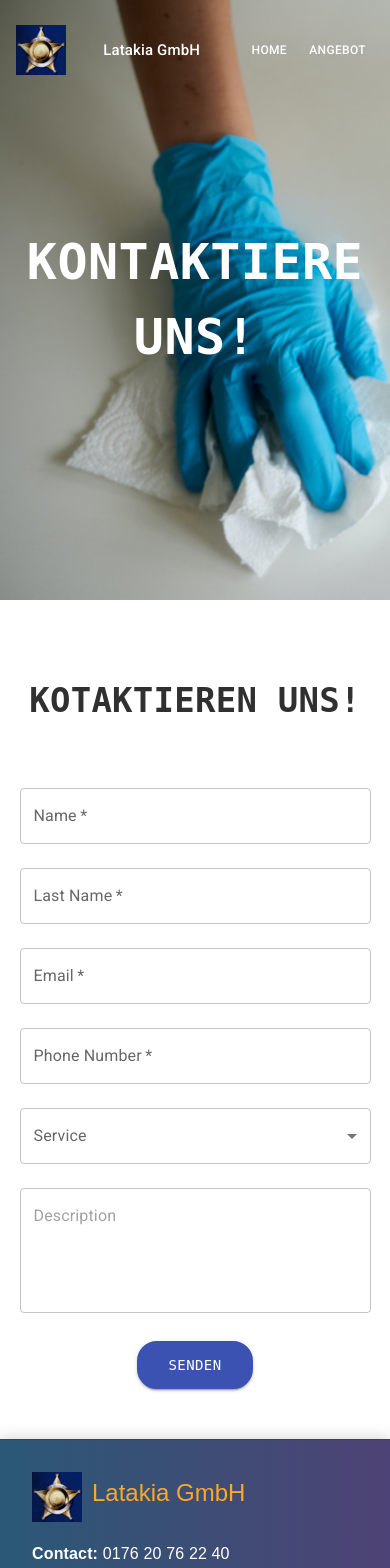
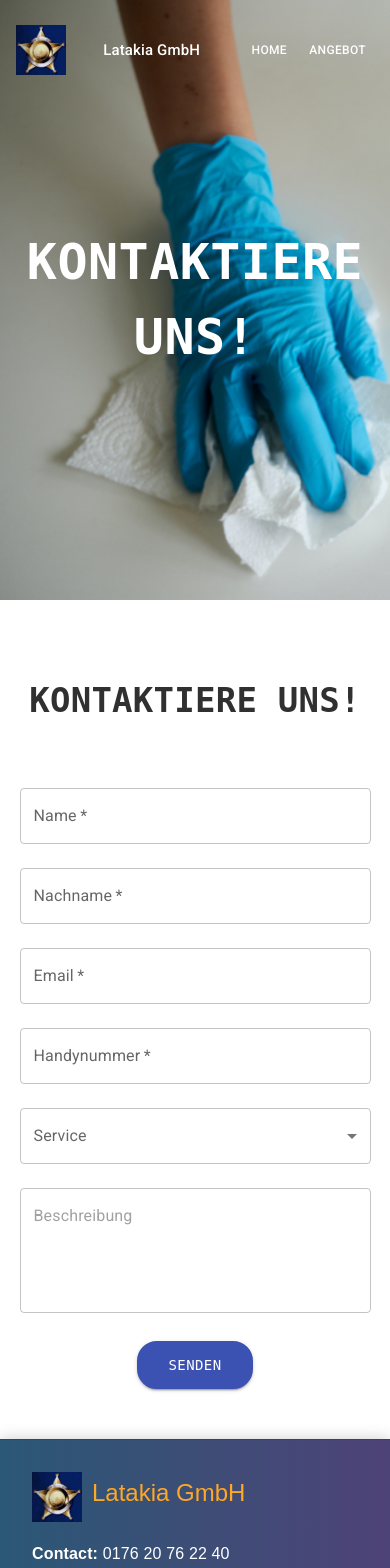
Before and after one commit to Ameer-Alaswad/latakia-gmbh-services-freelance, a React (Vite) app: page /contact-us in a window 390 px wide. Shown: the top 1568 px of the page. Built offline with nearby package versions, Linux system fonts and the light colour scheme; a web font is replaced by a local one; what react-swipeable-views-utils would draw is missing.

Commit message:
adds security check for links in the form

```diff
--- a/src/assets/index.tsx
+++ b/src/assets/index.tsx
@@ -54,13 +54,5 @@ export const servicesOverviewData = [
     },
 ];
 
-export const formDataObject = {
-    name: '',
-    lastName: '',
-    phoneNumber: '',
-    email: '',
-    serviceType: '',
-    description: '',
-};
 
 export const servicesOptions = ['Option 1', 'Option 2', 'Option 3', 'Option 4'];
--- a/src/assets/text.tsx
+++ b/src/assets/text.tsx
@@ -16,3 +16,12 @@ export const DESIGNER_NAME_TEXT = "Ameer Alaswad"
 export const DESIGNER_WEBSITE_TEXT = "https://ameer-alaswad.netlify.app/"
 export const WEBSITE_OWNER_EMAIL_TEXT = "mailto:Latakia981@gmail.com"
 export const CONTACT_US_TEXT = "KONTAKTIERE UNS!"
+export const CONTACT_FORM_SUCCESS_MESSAGE = "Wir haben Ihre Anfrage erhalten, jemand wird Ihnen bald antworten"
+export const CONTACT_FORM_ERROR_MESSAGE = "Error sending email"
+export const SERVICE_TEXT = "Service"
+export const CLEANING_SERVICE_TEXT = "Reinigungsservice"
+export const LOGISTICS_SERVICES_TEXT = "Logistik Services"
+export const SECCURITY_SERVICES_TEXT = "Sicherheitsdienst"
+export const PERSONAL_TRANSPORT_SERVICES_TEXT = "Personenbeförderun"
+export const OTHER_TEXT = "Personenbeförderun"
+export const SEND_REQUEST_TEXT = "Senden"
--- a/src/components/form-page/contact-form/index.tsx
+++ b/src/components/form-page/contact-form/index.tsx
@@ -1,8 +1,35 @@
-import React, { useState } from 'react';
-import { Button, TextField, Select, MenuItem, InputLabel, FormControl, Box, Typography } from '@mui/material';
+import React, { useState } from "react";
+import {
+    Button,
+    TextField,
+    Select,
+    MenuItem,
+    InputLabel,
+    FormControl,
+    Box,
+    Typography,
+} from "@mui/material";
 import { toast } from "react-toastify";
-import emailjs from '@emailjs/browser';
-import 'react-toastify/dist/ReactToastify.css';
+import emailjs from "@emailjs/browser";
+import "react-toastify/dist/ReactToastify.css";
+import {
+    contactFormMainContainerStyles,
+    contactFormStyles,
+    contactFormSubmitButtonStyles,
+    contactUsTitleStyles,
+} from "./styles";
+import {
+    CLEANING_SERVICE_TEXT,
+    CONTACT_FORM_ERROR_MESSAGE,
+    CONTACT_FORM_SUCCESS_MESSAGE,
+    CONTACT_US_TEXT,
+    LOGISTICS_SERVICES_TEXT,
+    OTHER_TEXT,
+    PERSONAL_TRANSPORT_SERVICES_TEXT,
+    SECCURITY_SERVICES_TEXT,
+    SEND_REQUEST_TEXT,
+    SERVICE_TEXT,
+} from "../../../assets/text";
 interface FormData {
     name: string;
     lastName: string;
@@ -13,13 +40,14 @@ interface FormData {
 }
 
 const MyForm: React.FC = () => {
+
     const [formData, setFormData] = useState<FormData>({
-        name: '',
-        lastName: '',
-        email: '',
-        phoneNumber: '',
-        service: '',
-        description: '',
+        name: "",
+        lastName: "",
+        email: "",
+        phoneNumber: "",
+        service: "",
+        description: "",
     });
 
     const handleChange = (key: keyof FormData, value: string) => {
@@ -29,113 +57,101 @@ const MyForm: React.FC = () => {
         }));
     };
 
-    const handleSubmit = async (e: React.MouseEvent<HTMLButtonElement, MouseEvent>) => {
+    const handleSubmit = async (
+        e: React.MouseEvent<HTMLButtonElement, MouseEvent>
+    ) => {
         e.preventDefault();
 
+        const containsLink = Object.values(formData).some((value) =>
+            value.toLowerCase().includes("http://") || value.toLowerCase().includes("https://")
+        );
+
+        if (containsLink) {
+            toast.error("Links are not allowed in the form fields");
+            return;
+        }
+
         const templateParams = {
-            name: formData.name,
-            lastName: formData.lastName,
-            email: formData.email,
-            phoneNumber: formData.phoneNumber,
-            service: formData.service,
-            description: formData.description,
+            name: formData?.name,
+            lastName: formData?.lastName,
+            email: formData?.email,
+            phoneNumber: formData?.phoneNumber,
+            service: formData?.service,
+            description: formData?.description,
         };
 
         try {
-            // Use your EmailJS template ID, service ID, and user ID
             const response = await emailjs.send(
-                'service_56p4lg1',
-                'template_lbfhy68',
+                "service_56p4lg1",
+                "template_lbfhy68",
                 templateParams,
-                'WpgTXMD0k0R12bTnt'
+                "WpgTXMD0k0R12bTnt"
             );
-            toast.success("Wir haben Ihre Anfrage erhalten, jemand wird Ihnen bald antworten")
-            console.log('Email sent successfully', response);
+            toast.success(CONTACT_FORM_SUCCESS_MESSAGE);
+            console.log("Email sent successfully", response);
             console.log(templateParams);
-
         } catch (error) {
-            toast.error("Error sending email")
-            console.error('Error sending email', error);
+            toast.error(CONTACT_FORM_ERROR_MESSAGE);
+            console.error("Error sending email", error);
         }
     };
 
     return (
-        <Box sx={ {
-            display: 'flex',
-            alignItems: 'center',
-            justifyContent: "center"
-        } }>
-
-            <Box sx={ {
-                display: 'flex',
-                flexDirection: 'column',
-                alignItems: 'center',
-                justifyContent: "center",
-                width: "600px",
-                "@media (max-width: 866px)": {
-                    width: "90%",
-
-                },
-
-            } } component="form" >
-                <Typography sx={ {
-                    color: "#303030",
-                    fontFamily: "'monospace','Arial', sans-serif",
-                    fontWeight: "bold",
-                    marginTop: "80px",
-                    marginBottom: "50px"
-                } } variant="h4">KOTAKTIEREN UNS!</Typography>
+        <Box sx={ contactFormMainContainerStyles }>
+            <Box sx={ contactFormStyles } component="form">
+                <Typography sx={ contactUsTitleStyles } variant="h4">
+                    { CONTACT_US_TEXT }
+                </Typography>
                 <TextField
                     required
                     label="Name"
                     fullWidth
                     value={ formData.name }
-                    onChange={ (e) => handleChange('name', e.target.value) }
+                    onChange={ (e) => handleChange("name", e.target.value) }
                     margin="normal"
                 />
                 <TextField
                     required
-
-                    label="Last Name"
+                    label="Nachname"
                     fullWidth
                     value={ formData.lastName }
-                    onChange={ (e) => handleChange('lastName', e.target.value) }
+                    onChange={ (e) => handleChange("lastName", e.target.value) }
                     margin="normal"
                 />
                 <TextField
                     required
-
                     label="Email"
                     fullWidth
                     type="email"
                     value={ formData.email }
-                    onChange={ (e) => handleChange('email', e.target.value) }
+                    onChange={ (e) => handleChange("email", e.target.value) }
                     margin="normal"
                 />
                 <TextField
                     required
-
-                    label="Phone Number"
+                    label="Handynummer"
                     fullWidth
                     type="tel"
                     value={ formData.phoneNumber }
-                    onChange={ (e) => handleChange('phoneNumber', e.target.value) }
+                    onChange={ (e) => handleChange("phoneNumber", e.target.value) }
                     margin="normal"
                 />
                 <FormControl fullWidth margin="normal">
-                    <InputLabel id="service-label">Service</InputLabel>
+                    <InputLabel id="service-label">{ SERVICE_TEXT }</InputLabel>
                     <Select
                         required
                         labelId="service-label"
                         label="Service"
                         value={ formData.service }
-                        onChange={ (e) => handleChange('service', e.target.value as string) }
+                        onChange={ (e) => handleChange("service", e.target.value as string) }
                     >
-                        <MenuItem value="service1">Service 1</MenuItem>
-                        <MenuItem value="service2">Service 2</MenuItem>
-                        <MenuItem value="service3">Service 3</MenuItem>
-                        <MenuItem value="service4">Service 4</MenuItem>
-                        <MenuItem value="service5">Service 5</MenuItem>
+                        <MenuItem value="service1">{ CLEANING_SERVICE_TEXT }</MenuItem>
+                        <MenuItem value="service2">{ LOGISTICS_SERVICES_TEXT }</MenuItem>
+                        <MenuItem value="service3">{ SECCURITY_SERVICES_TEXT }</MenuItem>
+                        <MenuItem value="service4">
+                            { PERSONAL_TRANSPORT_SERVICES_TEXT }
+                        </MenuItem>
+                        <MenuItem value="service5">{ OTHER_TEXT }</MenuItem>
                     </Select>
                 </FormControl>
                 <FormControl fullWidth margin="normal">
@@ -143,30 +159,22 @@ const MyForm: React.FC = () => {
                         required
                         minRows={ 4 }
                         multiline
-                        placeholder="Description"
+                        placeholder="Beschreibung"
                         value={ formData.description }
-                        onChange={ (e) => handleChange('description', e.target.value) }
+                        onChange={ (e) => handleChange("description", e.target.value) }
                     />
                 </FormControl>
-                <Button sx={ {
-                    backgroundColor: '#3c52b2',
-                    color: '#fff',
-                    border: '2px solid #3c52b2',
-                    borderRadius: '20px',
-                    padding: '10px 30px',
-                    marginTop: "20px",
-                    fontFamily: "'monospace','Arial', sans-serif",
-                    '&:hover': {
-                        backgroundColor: 'transparent',
-                        border: '2px solid #fff',
-                    },
-                    transition: 'background-color 0.5s ease, border-color 0.5s ease',
-                } } type='submit' variant="contained" color="primary" onClick={ (e) => handleSubmit(e) }>
-                    Senden
+                <Button
+                    sx={ contactFormSubmitButtonStyles }
+                    type="submit"
+                    variant="contained"
+                    color="primary"
+                    onClick={ (e) => handleSubmit(e) }
+                >
+                    { SEND_REQUEST_TEXT }
                 </Button>
             </Box>
         </Box>
-
     );
 };
 
--- a/src/components/form-page/contact-form/styles.tsx
+++ b/src/components/form-page/contact-form/styles.tsx
@@ -1,23 +1,40 @@
-import { makeStyles } from '@material-ui/core/styles';
+export const contactFormMainContainerStyles = {
+    display: 'flex',
+    alignItems: 'center',
+    justifyContent: "center"
+}
 
-export const useStyles = makeStyles((theme) => ({
-    root: {
-        display: 'flex',
-        flexDirection: 'column',
-        alignItems: 'center',
+export const contactFormStyles = {
+    display: 'flex',
+    flexDirection: 'column',
+    alignItems: 'center',
+    justifyContent: "center",
+    width: "600px",
+    "@media (max-width: 866px)": {
+        width: "90%",
 
     },
-    formContainer: {
-        display: 'flex',
-        flexDirection: 'column',
-        alignItems: 'center',
-        width: '50%',
+
+}
+
+export const contactUsTitleStyles = {
+    color: "#303030",
+    fontFamily: "'monospace','Arial', sans-serif",
+    fontWeight: "bold",
+    marginTop: "80px",
+    marginBottom: "50px"
+}
+export const contactFormSubmitButtonStyles = {
+    backgroundColor: '#3c52b2',
+    color: '#fff',
+    border: '2px solid #3c52b2',
+    borderRadius: '20px',
+    padding: '10px 30px',
+    marginTop: "20px",
+    fontFamily: "'monospace','Arial', sans-serif",
+    '&:hover': {
+        backgroundColor: 'transparent',
+        border: '2px solid #fff',
     },
-    formControl: {
-        margin: theme.spacing(1),
-        minWidth: 120,
-    },
-    button: {
-        marginTop: theme.spacing(1),
-    },
-}));
+    transition: 'background-color 0.5s ease, border-color 0.5s ease',
+}
```
Also changed, not shown: src/components/form-page/contact-form/selectService.tsx (deleted, +0 -50 lines).
